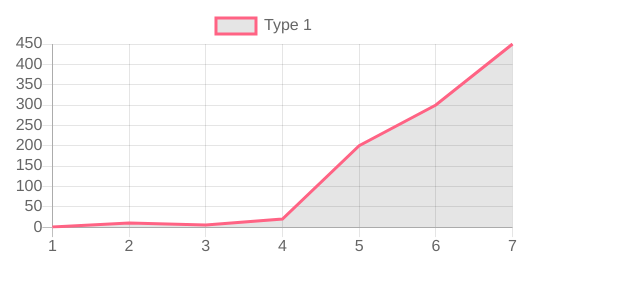
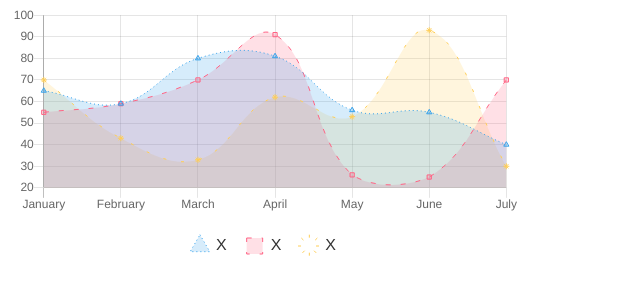
Before and after one commit to akiraak/pages-sandbox, a plain HTML site: page 04/index.html in a window 1280 px wide. Shown: the whole page, without its empty margins (0-640 px from the left). Drawn offline with nearby package versions, Linux system fonts and the light colour scheme.

Commit message:
Modiry 04

```diff
--- a/04/index.html
+++ b/04/index.html
@@ -12,6 +12,6 @@
 
   <script src="https://code.jquery.com/jquery-3.5.1.min.js" integrity="sha256-9/aliU8dGd2tb6OSsuzixeV4y/faTqgFtohetphbbj0=" crossorigin="anonymous"></script>
   <script src="https://cdnjs.cloudflare.com/ajax/libs/Chart.js/2.9.4/Chart.min.js" integrity="sha512-d9xgZrVZpmmQlfonhQUvTR7lMPtO7NkZMkA0ABN3PHCbKA5nqylQ/yWlFAyY6hYgdF1Qh6nYiuADWwKB4C2WSw==" crossorigin="anonymous"></script>
-  <script src="index.js?t=6"></script>
+  <script src="index.js?t=7"></script>
 </body>
 </html>
--- a/04/index.js
+++ b/04/index.js
@@ -12,9 +12,14 @@ function setupChart() {
         data: {
             labels: [1, 2, 3, 4, 5, 6, 7],
             datasets: [{
-                label: 'Type 1',
+                label: 'Type 3',
                 borderColor: 'rgb(255, 99, 132)',
                 data: [0, 10, 5, 20, 200, 300, 450],
+                pointRadius: 0,
+            }, {
+                label: 'Type 2',
+                borderColor: 'rgb(120, 99, 160)',
+                data: [0, 5, 2, 200, 300, 40, 10],
                 pointRadius: 0,
             }]
         },
@@ -49,4 +54,84 @@ function setupChart() {
     });
 }
 
-setupChart();
+function setupChart2() {
+    var ctx = document.getElementById('chart_01').getContext('2d');
+    new Chart(ctx, {
+        type: 'line',
+        data: {
+            labels: ["January", "February", "March", "April", "May", "June", "July"],
+            datasets:[{
+                type: 'line',
+                label: "A",
+                data: [65, 59, 80, 81, 56, 55, 40],
+                backgroundColor: "rgba(54, 162, 235, 0.2)",
+                borderColor: "rgb(54, 162, 235)",
+                borderWidth: 1,
+                borderDash: [1, 3],
+                strokeStyle: "rgb(54, 162, 235)",
+                pointStyle: 'triangle',
+            },
+            {
+                type: 'line',
+                label: "B",
+                data: [55, 59, 70, 91, 26, 25, 70],
+                backgroundColor: "rgba(255, 99, 132, 0.2)",
+                borderColor: "rgb(255, 99, 132)",
+                borderWidth: 1,
+                borderDash: [5, 10],
+                strokeStyle: "rgb(255, 99, 132)",
+                pointStyle: 'rect',
+            },
+            {
+                type: 'line',
+                label: "C",
+                data: [70, 43, 33, 62, 53, 93, 30],
+                backgroundColor: "rgba(255, 206, 86, 0.2)",
+                borderColor: "rgb(255, 206, 86)",
+                borderWidth: 1,
+                borderDash: [3, 15],
+                strokeStyle: "rgb(255, 206, 86)",
+                pointStyle: 'star',
+            }]
+        },
+        options: {
+            legend: {
+                display: true,
+                position: 'bottom',
+                labels: {
+                    boxWidth: 30,
+                    fontSize: 16,
+                    fontColor: '#333',
+                    padding: 20,
+                    /*
+                    filter: function(items, chartData) {
+                        // データセットのインデックスが0(A)でないものを表示します。
+                        return items.datasetIndex !== 0;
+                    },
+                    */
+                    usePointStyle: true,
+                    generateLabels: function(chart){
+                        return  chart.data.datasets.map(function(dataset, i) {
+                            return {
+                                // plugin.legend.js generateLabels.labelsを参照してください。
+                                text: "X",
+                                fillStyle: dataset.backgroundColor,
+                                hidden: dataset.hidden,
+                                lineCap: dataset.borderCapStyle,
+                                lineDash: dataset.borderDash,
+                                lineDashOffset: dataset.borderDashOffset,
+                                lineJoin: dataset.borderJoinStyle,
+                                lineWidth: dataset.borderWidth,
+                                strokeStyle: dataset.borderColor,
+                                pointStyle: dataset.pointStyle,
+                                // 以下はデータセットの表示をトグルする場合に使用します。
+                                datasetIndex: i
+                            };
+                        });
+                    }
+                }
+            }
+        }
+    });
+}
+setupChart2();
```
